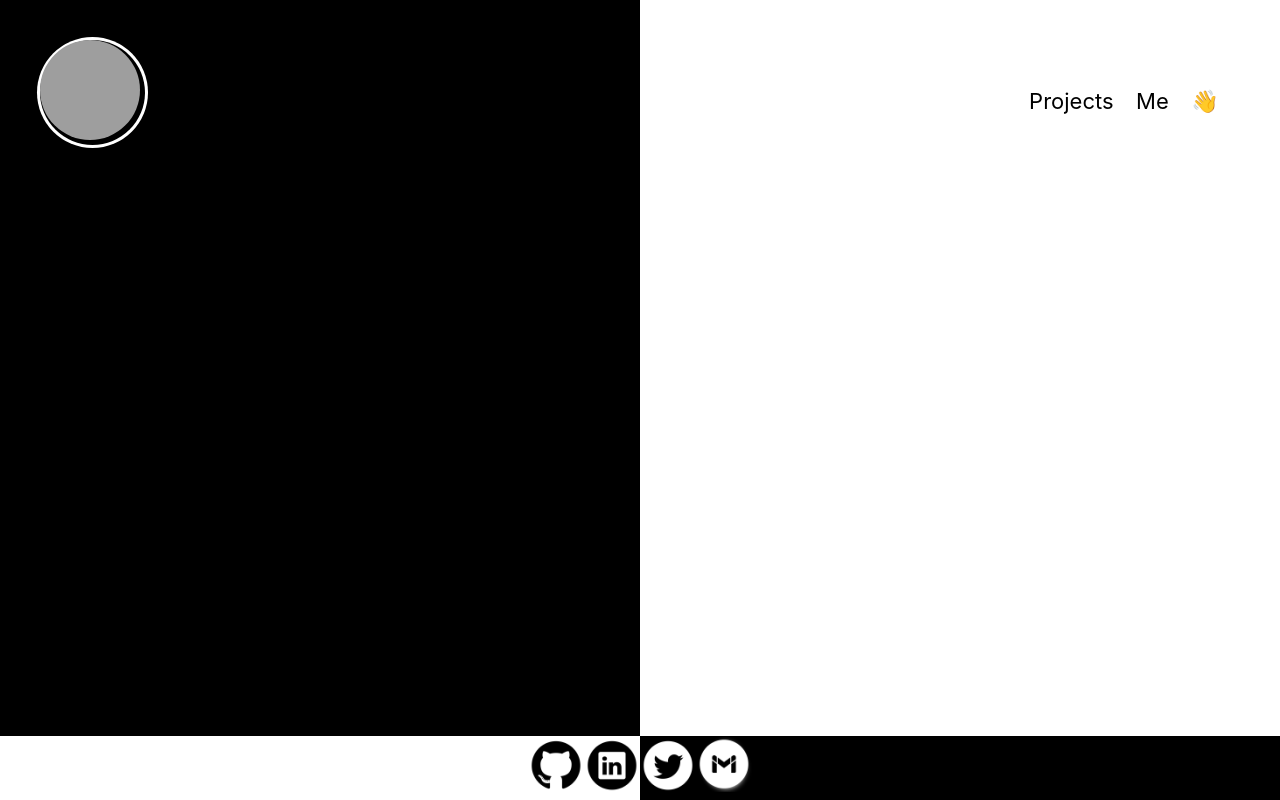
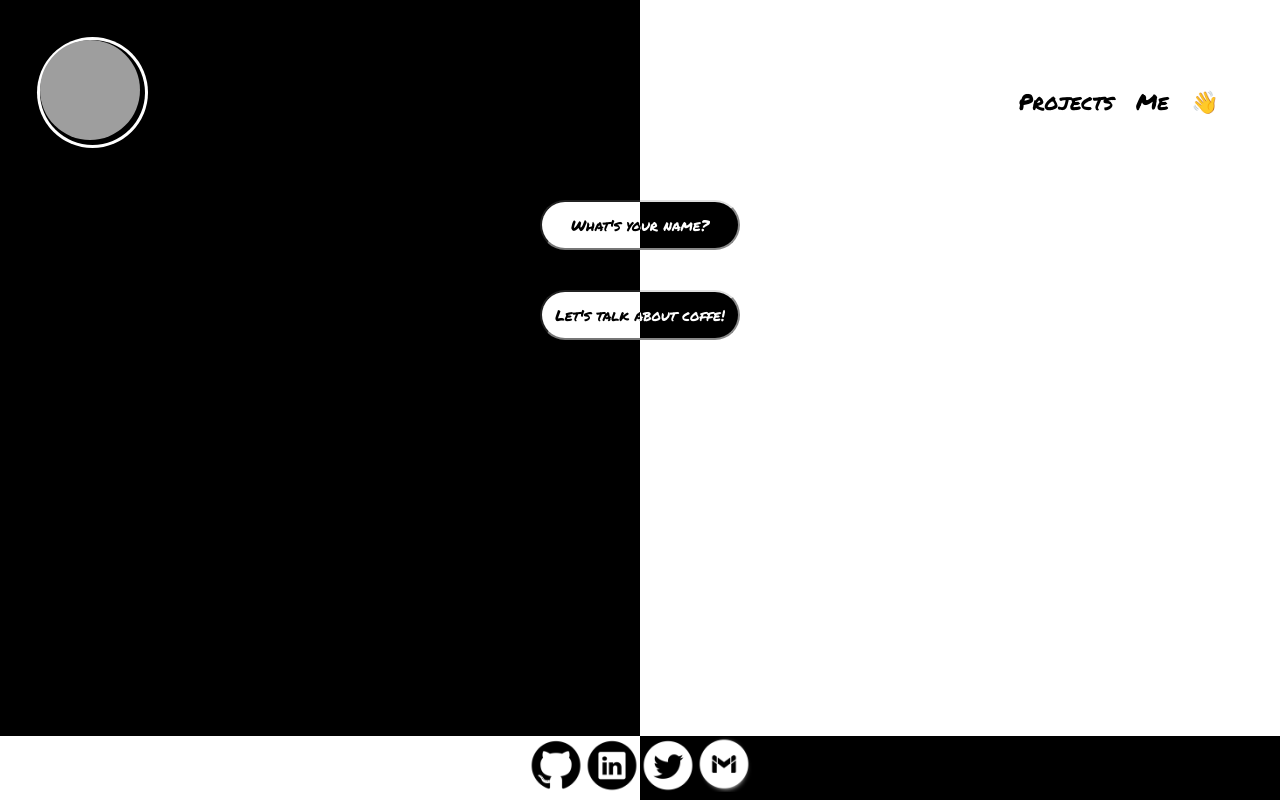
Before and after one commit to kynius/portfolio, a React (Create React App) app: page /contact in a window 1280 px wide. Built offline with nearby package versions, Linux system fonts and the light colour scheme; grey boxes are pictures that could not be loaded.

Commit message:
prototype of contact page

```diff
--- a/src/App.css
+++ b/src/App.css
@@ -1,34 +1,4 @@
-.App {
-  text-align: center;
-}
-
-.App-logo {
-  height: 40vmin;
-  pointer-events: none;
-}
-
-@media (prefers-reduced-motion: no-preference) {
-  .App-logo {
-    animation: App-logo-spin infinite 20s linear;
-  }
-}
-
-.App-header {
-  background-color: #282c34;
-  min-height: 100vh;
-  display: flex;
-  flex-direction: column;
-  align-items: center;
-  justify-content: center;
-  font-size: calc(10px + 2vmin);
-  color: white;
-}
-
-.App-link {
-  color: #61dafb;
-}
-
-@keyframes App-logo-spin {
+@keyframes my-photo-spin {
   from {
     transform: rotate(0deg);
   }
@@ -36,3 +6,34 @@
     transform: rotate(360deg);
   }
 }
+@media only screen and (min-width: 1300px) {
+  .nickname-input{
+    width: 400px;
+  }
+}
+@media only screen and (max-width: 1300px) {
+  .nickname-input{
+    width: 200px;
+  }
+}
+.nickname-input{
+  height: 50px;
+  border-radius: 25px;
+  background: white;
+  color: black;
+  mix-blend-mode: difference;
+  transition: background-color 2s, color 2s;
+  font-family: "Permanent Marker", cursive;
+}
+.nickname-input::placeholder{
+  color: white;
+  mix-blend-mode: difference;
+}
+.nickname-input:focus{
+  height: 50px;
+  border-radius: 25px;
+  background: black;
+  color: white;
+  mix-blend-mode: normal;
+  transition: background-color 2s, color 2s;
+}
--- a/src/Contact.js
+++ b/src/Contact.js
@@ -1,7 +1,18 @@
+import {Col, Container, Row} from "react-materialize";
+
 function Contact() {
     return (
         <>
-            cos
+            <Container className={'center'} style={{paddingTop: '200px'}}>
+                <Row>
+                    <Col l={6} m={12} s={12} offset={'l3'}>
+                        <input type={'text'} className={'browser-default center nickname-input'} placeholder={"What's your name?"} defaultValue={""}/>
+                    </Col>
+                    <Col l={6} m={12} s={12} offset={'l3'} style={{paddingTop: '40px'}}>
+                        <input type={'text'} className={'browser-default center nickname-input'} placeholder={"Let's talk about coffe!"}/>
+                    </Col>
+                </Row>
+            </Container>
         </>
     );
 }
--- a/src/index.css
+++ b/src/index.css
@@ -1,9 +1,7 @@
 @import url('https://fonts.googleapis.com/css2?family=Permanent+Marker&display=swap');
 body {
   margin: 0;
-  font-family: -apple-system, BlinkMacSystemFont, 'Segoe UI', 'Roboto', 'Oxygen',
-    'Ubuntu', 'Cantarell', 'Fira Sans', 'Droid Sans', 'Helvetica Neue',
-    sans-serif;
+  font-family: "Permanent Marker", cursive;
   -webkit-font-smoothing: antialiased;
   -moz-osx-font-smoothing: grayscale;
   background: linear-gradient(to right,black 50%, white 50%);
@@ -29,6 +27,11 @@ body {
 .image-in-navbar{
   width: 100px;
   height: 100px;
+  animation: my-photo-spin infinite 5s linear;
+  animation-play-state: paused;
+}
+.image-in-navbar:hover{
+  animation-play-state: running;
 }
 @media only screen and (min-width: 1300px) {
   .links-in-navbar{
@@ -60,6 +63,10 @@ body {
   .container-on-home-page{
     font-size: 16px;
   }
+  .links-in-navbar {
+    padding-right: 0;
+    font-size: 13px;
+  }
 }
 .container-on-home-page{
   padding-top: 200px;
```
